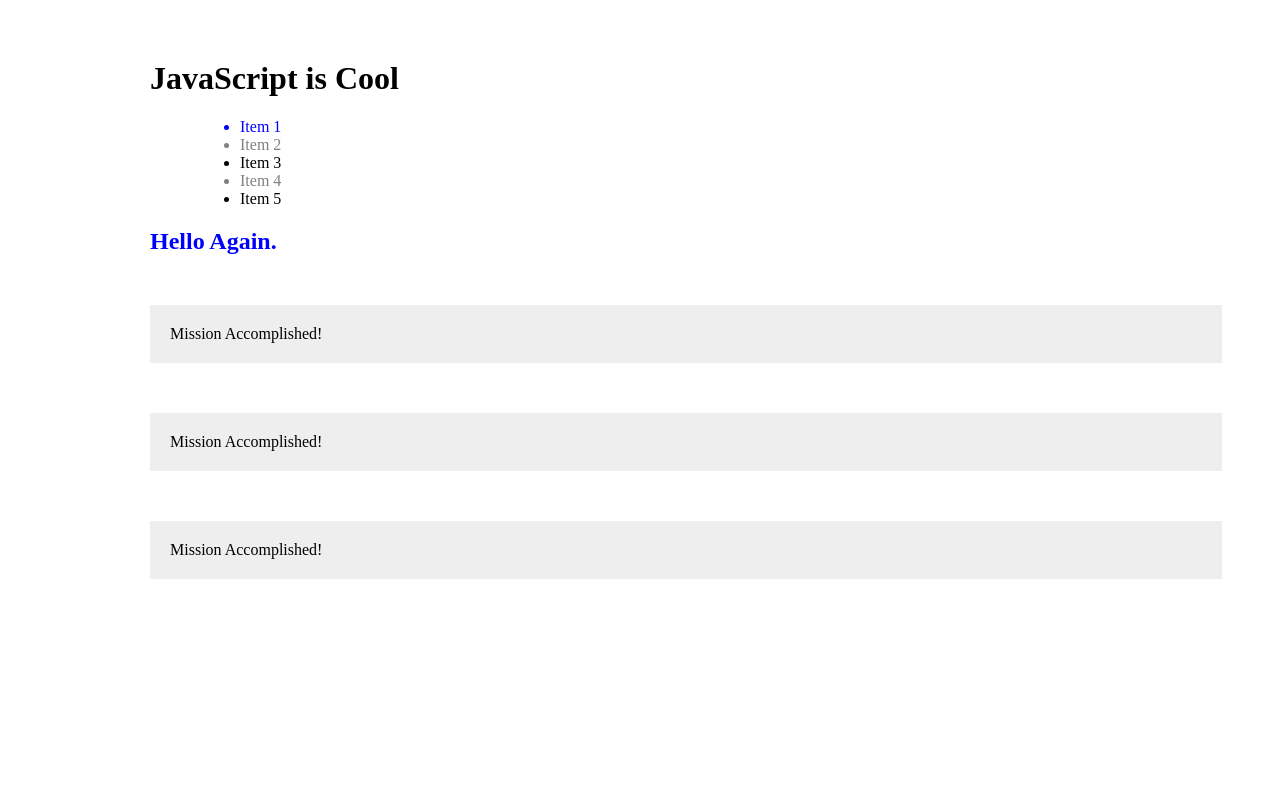
After one commit to jenniwhite6/Codeup_Web_Exercises, a PHP site: page /dom_query_js.html in a window 1280 px wide. The commit adds this page. Run offline with PHP 8.4, Linux system fonts and the light colour scheme.

Commit message:
Additions and modifications to JS exercises
Improved Defuse the BOM to add fun, elusive button
Followed TODO instructions for DOM query exercise

```diff
--- a/public/css/defuse_the_bom.css
+++ b/public/css/defuse_the_bom.css
@@ -6,6 +6,7 @@
 }
 
 button {
+	position: relative;
 	margin-left: 40px;
 	margin-bottom: 10px;
 	padding: 20px;
--- /dev/null
+++ b/public/dom_query_js.html
@@ -0,0 +1,72 @@
+<html>
+<head>
+    <title>DOM: Query and Modify</title>
+</head>
+<body>
+    <style>
+        * {
+            margin-left: 50px;
+        }
+
+        p {
+            margin: 50px;
+            background-color: #eee;
+            padding: 20px;
+        }
+
+        #main-header {
+            margin-top: 60px;
+        }
+    </style>
+
+    <h1 id="main-header">Hello World!</h1>
+
+    <ul>
+        <li data-dbid="1">Item 1</li>
+        <li data-dbid="2">Item 2</li>
+        <li data-dbid="3">Item 3</li>
+        <li data-dbid="4">Item 4</li>
+        <li data-dbid="5">Item 5</li>
+    </ul>
+
+    <h2 id="sub-header">Hello Again.</h2>
+
+    <p class="sub-paragraph">
+        Collaboratively administrate empowered markets via plug-and-play networks. Dynamically procrastinate B2C users after installed base benefits. Dramatically visualize customer directed convergence without revolutionary ROI.
+    </p>
+    <p class="sub-paragraph">
+        Efficiently unleash cross-media information without cross-media value. Quickly maximize timely deliverables for real-time schemas. Dramatically maintain clicks-and-mortar solutions without functional solutions.
+    </p>
+    <p class="sub-paragraph">
+        Completely synergize resource sucking relationships via premier niche markets. Professionally cultivate one-to-one customer service with robust ideas. Dynamically innovate resource-leveling customer service for state of the art customer service.
+    </p>
+
+    <script>
+
+
+        var mainHeader = document.getElementById('main-header');
+            mainHeader.innerHTML = 'JavaScript is Cool';
+
+        var subHeader = document.getElementById('sub-header');
+            subHeader.style['color'] = 'blue';
+
+        var listItems = document.getElementsByTagName('li');
+
+        for (i = 0; i < listItems.length; i++) {
+            var dbId = listItems[i].attributes['data-dbid'].value;
+                if (dbId == 1) {
+                    listItems[i].style['color'] = 'blue';
+                } else if (dbId % 2 == 0) {
+                    listItems[i].style['color'] = 'grey';
+                }
+        }
+
+        var subParagraphs = document.getElementsByClassName('sub-paragraph');
+            for (i = 0; i < subParagraphs.length; i++) {
+                subParagraphs[i].innerHTML = 'Mission Accomplished!';
+            }
+
+    </script>
+
+</body>
+</html>
```
Also changed, not shown: public/defuse_the_bom.html (+28 -12 lines), public/document_js.html (added, +41 -0 lines), public/img/explosion.jpg (added).
